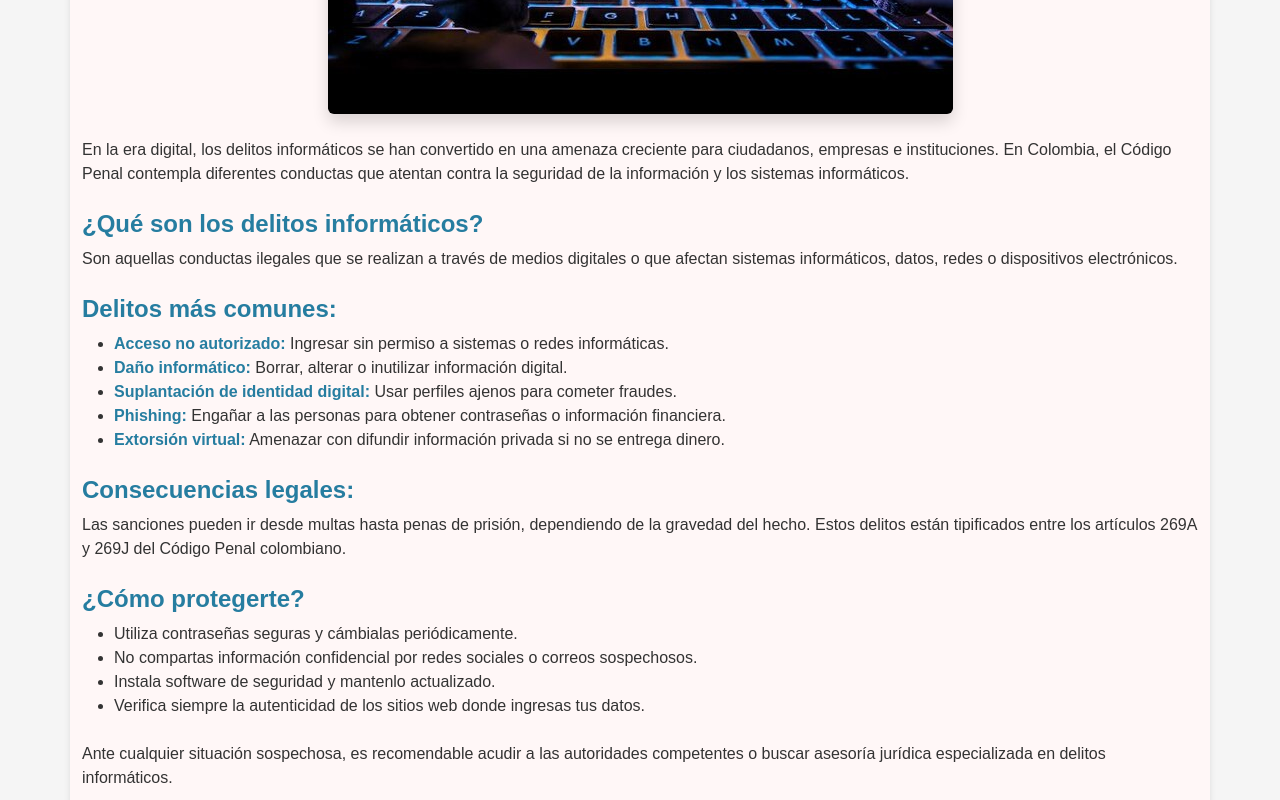
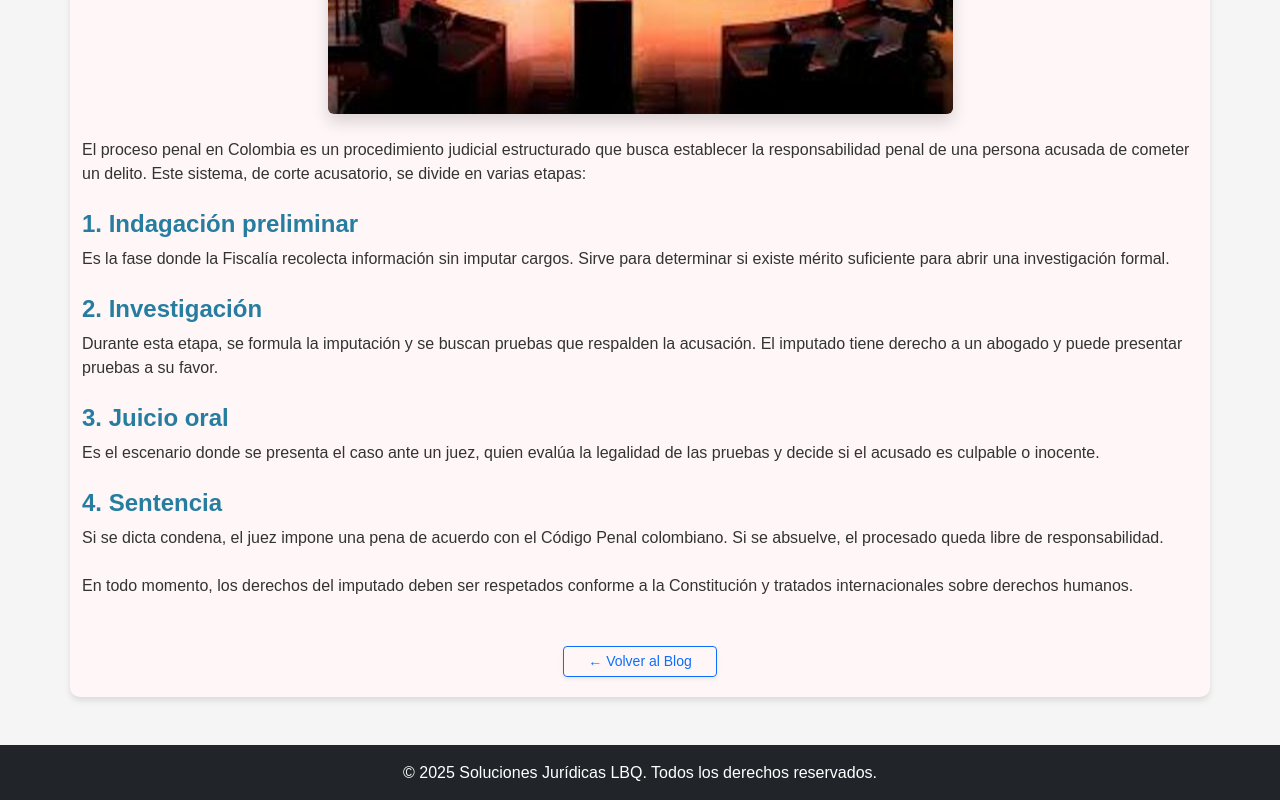
Before and after one commit to luky2908/soluciones-juridicas-lbq, a plain HTML site: page blog1.html in a window 1280 px wide. Shown: the part 400-1200 px from the top of the page. Drawn offline with nearby package versions, Linux system fonts and the light colour scheme.

Commit message:
Update blog1.html

```diff
--- a/blog1.html
+++ b/blog1.html
@@ -3,7 +3,7 @@
 <head>
   <meta charset="UTF-8" />
   <meta name="viewport" content="width=device-width, initial-scale=1.0"/>
-  <title>Delitos informáticos en Colombia: Lo que debes saber</title>
+  <title>¿Cómo funciona el proceso penal en Colombia?</title>
   <link href="https://cdn.jsdelivr.net/npm/bootstrap@5.3.0/dist/css/bootstrap.min.css" rel="stylesheet"/>
   <link rel="stylesheet" href="styles.css"/>
   <link rel="icon" type="image/png" href="assets/logopa.png" />
@@ -13,46 +13,36 @@
   <!-- HEADER -->
   <header class="bg-primary text-white text-center py-4">
     <div class="container">
-      <h1 class="mb-0">Delitos informáticos en Colombia: Lo que debes saber</h1>
+      <h1 class="mb-0">¿Cómo funciona el proceso penal en Colombia?</h1>
     </div>
   </header>
 
   <!-- CONTENIDO -->
   <section class="container my-5">
     <div class="text-center mb-4">
-      <img src="assets/blog2.jpg" class="img-fluid rounded shadow" alt="Delitos informáticos en Colombia">
+      <img src="assets/blog1.jpeg" class="img-fluid rounded shadow" alt="Proceso penal en Colombia">
     </div>
 
-    <p>En la era digital, los delitos informáticos se han convertido en una amenaza creciente para ciudadanos, empresas e instituciones. En Colombia, el Código Penal contempla diferentes conductas que atentan contra la seguridad de la información y los sistemas informáticos.</p>
+    <p>El proceso penal en Colombia es un procedimiento judicial estructurado que busca establecer la responsabilidad penal de una persona acusada de cometer un delito. Este sistema, de corte acusatorio, se divide en varias etapas:</p>
 
-    <h5 class="mt-4 fw-bold">¿Qué son los delitos informáticos?</h5>
-    <p>Son aquellas conductas ilegales que se realizan a través de medios digitales o que afectan sistemas informáticos, datos, redes o dispositivos electrónicos.</p>
+    <h5 class="mt-4 fw-bold">1. Indagación preliminar</h5>
+    <p>Es la fase donde la Fiscalía recolecta información sin imputar cargos. Sirve para determinar si existe mérito suficiente para abrir una investigación formal.</p>
 
-    <h5 class="mt-4 fw-bold">Delitos más comunes:</h5>
-    <ul>
-      <li><strong>Acceso no autorizado:</strong> Ingresar sin permiso a sistemas o redes informáticas.</li>
-      <li><strong>Daño informático:</strong> Borrar, alterar o inutilizar información digital.</li>
-      <li><strong>Suplantación de identidad digital:</strong> Usar perfiles ajenos para cometer fraudes.</li>
-      <li><strong>Phishing:</strong> Engañar a las personas para obtener contraseñas o información financiera.</li>
-      <li><strong>Extorsión virtual:</strong> Amenazar con difundir información privada si no se entrega dinero.</li>
-    </ul>
+    <h5 class="mt-4 fw-bold">2. Investigación</h5>
+    <p>Durante esta etapa, se formula la imputación y se buscan pruebas que respalden la acusación. El imputado tiene derecho a un abogado y puede presentar pruebas a su favor.</p>
 
-    <h5 class="mt-4 fw-bold">Consecuencias legales:</h5>
-    <p>Las sanciones pueden ir desde multas hasta penas de prisión, dependiendo de la gravedad del hecho. Estos delitos están tipificados entre los artículos 269A y 269J del Código Penal colombiano.</p>
+    <h5 class="mt-4 fw-bold">3. Juicio oral</h5>
+    <p>Es el escenario donde se presenta el caso ante un juez, quien evalúa la legalidad de las pruebas y decide si el acusado es culpable o inocente.</p>
 
-    <h5 class="mt-4 fw-bold">¿Cómo protegerte?</h5>
-    <ul>
-      <li>Utiliza contraseñas seguras y cámbialas periódicamente.</li>
-      <li>No compartas información confidencial por redes sociales o correos sospechosos.</li>
-      <li>Instala software de seguridad y mantenlo actualizado.</li>
-      <li>Verifica siempre la autenticidad de los sitios web donde ingresas tus datos.</li>
-    </ul>
+    <h5 class="mt-4 fw-bold">4. Sentencia</h5>
+    <p>Si se dicta condena, el juez impone una pena de acuerdo con el Código Penal colombiano. Si se absuelve, el procesado queda libre de responsabilidad.</p>
 
-    <p class="mt-4">Ante cualquier situación sospechosa, es recomendable acudir a las autoridades competentes o buscar asesoría jurídica especializada en delitos informáticos.</p>
+    <p class="mt-4">En todo momento, los derechos del imputado deben ser respetados conforme a la Constitución y tratados internacionales sobre derechos humanos.</p>
 
     <div class="mt-5 text-center">
-      <a href="blog.html" class="btn btn-outline-primary btn-sm shadow-sm px-4">← Volver al Blog</a>
-    </div>
+        <a href="blog.html" class="btn btn-outline-primary btn-sm shadow-sm px-4">← Volver al Blog</a>
+      </div>
+
   </section>
 
   <footer class="bg-dark text-white text-center py-3">
```
